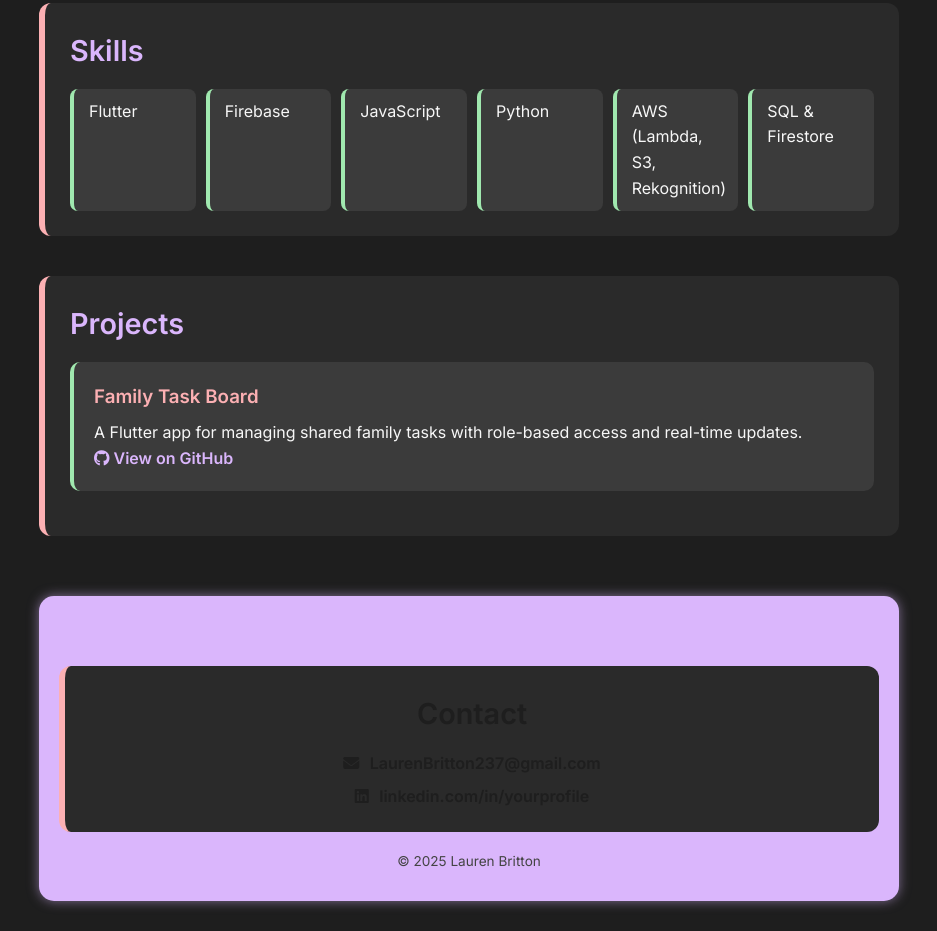
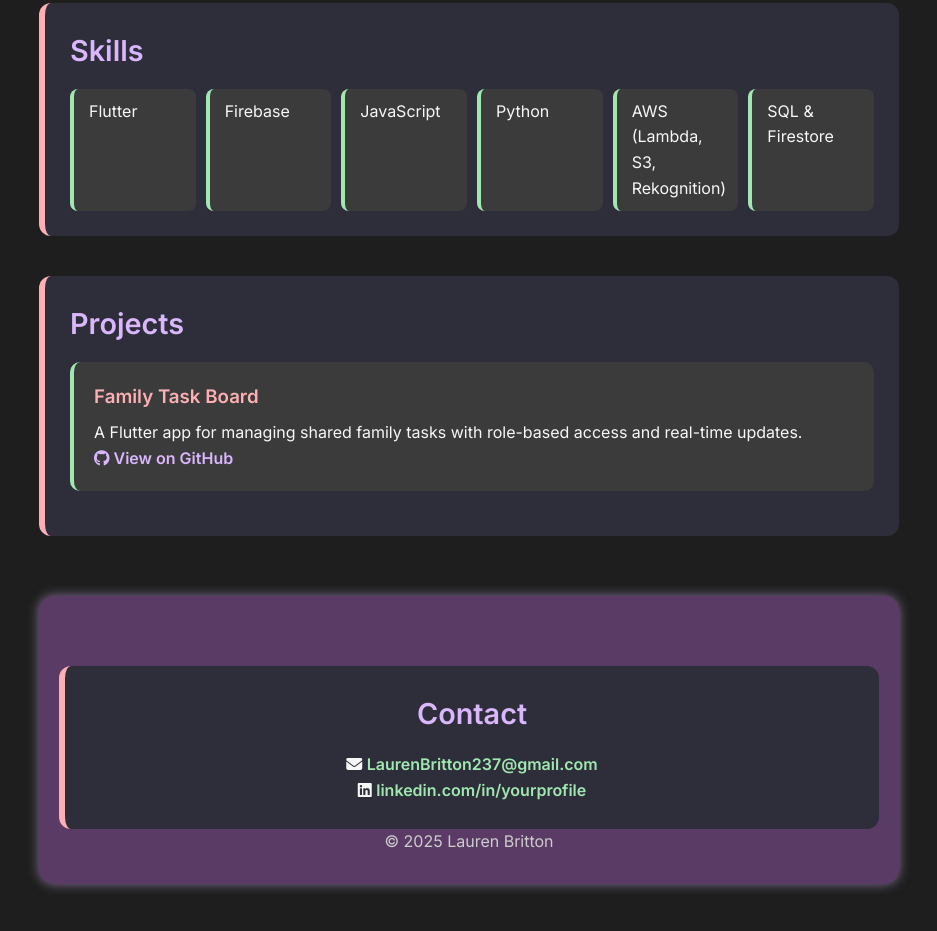
Before and after one commit to LaurenBritton/LaurenBritton.github.io, a plain HTML site: page index.html in a window 1280 px wide. Shown: the part 556-1487 px from the top of the page, without its empty margins (171-1108 px from the left). Drawn offline with Linux system fonts and the light colour scheme.

Commit message:
sorting out colour shades

```diff
--- a/style.css
+++ b/style.css
@@ -18,14 +18,13 @@ body {
 
 /* Hero Section */
 header {
-    background-color: #dab6fc;
+    background-color: #3b2a4f; /* darker lavender shade */
     text-align: center;
     padding: 40px 20px;
     border-radius: 15px;
     box-shadow: 0 0 12px #dab6fc88;
-    color: #1e1e1e;
+    color: #f7f7f7; /* light text on dark background */
 }
-
 .profile-img {
     width: 120px;
     height: 120px;
@@ -48,7 +47,7 @@ header {
 section {
     margin-top: 40px;
     padding: 25px;
-    background-color: #2a2a2a;
+    background-color: #2e2e3a;
     border-radius: 12px;
     border-left: 6px solid #fcb0b3;
 }
@@ -99,40 +98,29 @@ h2 {
 
 /* Footer */
 footer {
-    background-color: #dab6fc;
+    background-color: #5a3b66; /* same dark muted lavender for consistency */
     text-align: center;
     padding: 30px 20px;
     margin-top: 60px;
     border-radius: 15px;
     box-shadow: 0 0 12px #dab6fc88;
-    color: #1e1e1e;
+    color: #f7f7f7;
 }
 
 footer a {
-    color: #1e1e1e;
+    color: #a0e8af; /* mint pastel link */
     text-decoration: none;
     font-weight: 600;
 }
 
 footer a:hover {
-    color: #fcb0b3;
+    color: #fcb0b3; /* pink pastel hover */
 }
 
 footer h2 {
-    color: #1e1e1e;
-}
-
-footer i {
-    margin-right: 6px;
-}
-
-footer p {
-    margin-top: 10px;
-    line-height: 1.4;
+    color: #dab6fc;
 }
 
 footer .copyright {
-    margin-top: 20px;
-    font-size: 0.85em;
-    color: #444;
+    color: #cccccc;
 }
```
